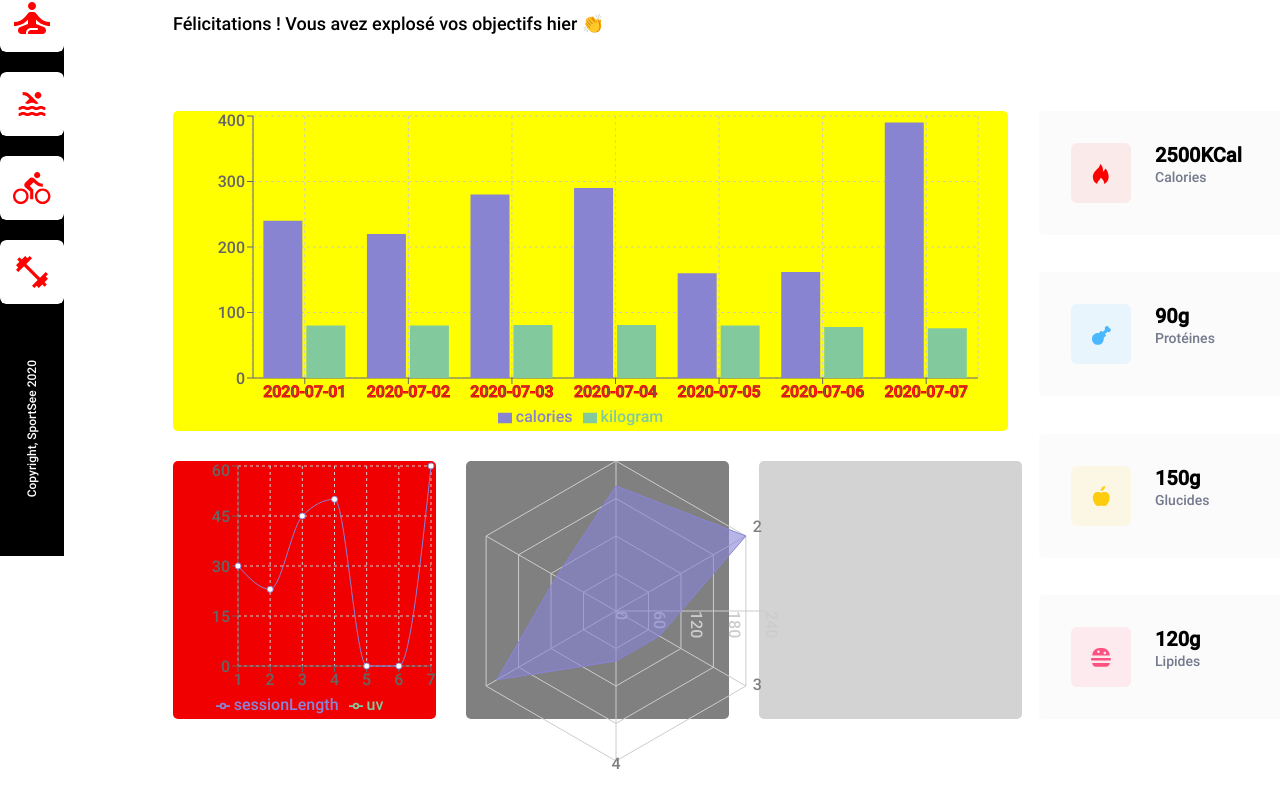
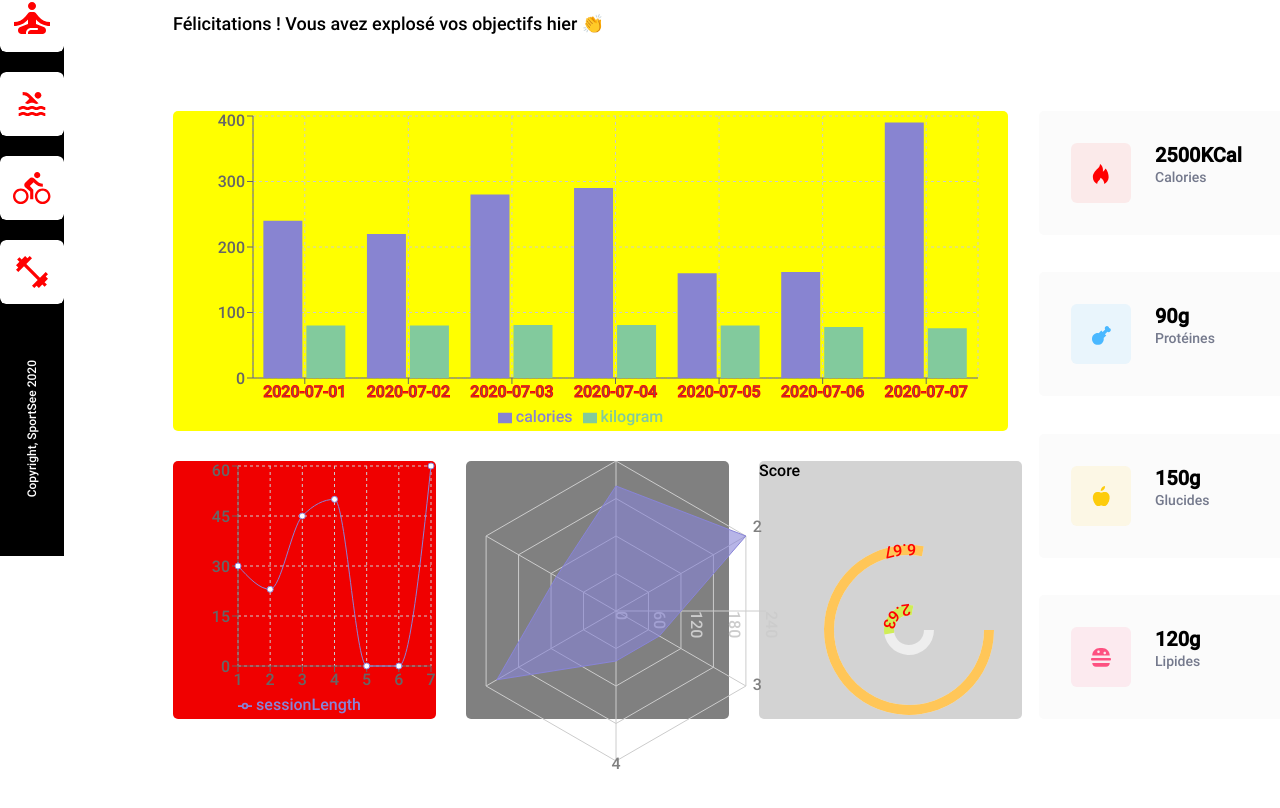
Before and after one commit to julienverley/sportSee, a React (Create React App) app: page / in a window 1280 px wide. Shown: the part 244-1052 px from the top of the page. Built offline with nearby package versions, Linux system fonts and the light colour scheme.

Commit message:
màj hebdo

```diff
--- a/src/components/Activity.js
+++ b/src/components/Activity.js
@@ -16,7 +16,7 @@ const Activity = () => {
   // .substr(0, 9) sur day : garder le dernier chiffre ?
   // .length : position du tableau ?
 
-  console.log(data.USER_ACTIVITY[0].sessions[0]);
+  console.log(data.USER_ACTIVITY[0].sessions);
 
   return (
     // <div>
--- a/src/components/Average.js
+++ b/src/components/Average.js
@@ -10,7 +10,7 @@ import {
   Legend,
 } from "recharts";
 
-console.log(data.USER_AVERAGE_SESSIONS[1].sessions[0]);
+console.log(data.USER_AVERAGE_SESSIONS[1].sessions);
 
 const Average = () => {
   return (
@@ -37,7 +37,6 @@ const Average = () => {
         stroke="#8884d8"
         activeDot={{ r: 8 }}
       />
-      <Line type="monotone" dataKey="uv" stroke="#82ca9d" />
     </LineChart>
   );
 };
--- a/src/components/Score.js
+++ b/src/components/Score.js
@@ -1,33 +1,76 @@
 import React from "react";
 import data from "../data";
-import { PieChart, Pie } from "recharts";
+import { RadialBarChart, RadialBar, Legend } from "recharts";
+
+const dataRadialBarChart = [
+  {
+    name: "50+",
+    uv: 2.63,
+    pv: 4800,
+    fill: "#d0ed57",
+  },
+  {
+    name: "unknow",
+    uv: 6.67,
+    pv: 4800,
+    fill: "#ffc658",
+  },
+];
+const style = {
+  top: 0,
+  left: 350,
+  lineHeight: "36px",
+};
 
 const Score = () => {
   console.log(data.USER_MAIN_DATA[0].todayScore);
   // if [0] todayScore
   // if [1] score
   return (
+    <div>
+      <div>Score</div>
+      <RadialBarChart
+        width={263}
+        height={258}
+        cx={150}
+        cy={150}
+        innerRadius={20}
+        outerRadius={140}
+        barSize={10}
+        data={dataRadialBarChart}
+        // data={data.USER_MAIN_DATA[0]}
+        startAngle={80}
+      >
+        <RadialBar
+          minAngle={15}
+          label={{ position: "insideStart", fill: "#FF0101" }}
+          background
+          clockWise
+          // dataKey="todayScore"
+          dataKey="uv"
+        />
+        <Legend
+          iconSize={10}
+          width={120}
+          height={140}
+          layout="vertical"
+          verticalAlign="middle"
+          wrapperStyle={style}
+        />
+      </RadialBarChart>
+    </div>
+
     // <div>{data.USER_MAIN_DATA[0].todayScore}</div>
-    <PieChart width={400} height={400}>
-      <Pie
-        data={data.USER_MAIN_DATA[0].todayScore}
-        dataKey="todayScore"
-        cx={200}
-        cy={200}
-        outerRadius={60}
-        fill="#8884d8"
-      />
-      {/* <Pie
-        data={data02}
-        dataKey="value"
-        cx={200}
-        cy={200}
-        innerRadius={70}
-        outerRadius={90}
-        fill="#82ca9d"
-        label
-      /> */}
-    </PieChart>
+    // <PieChart width={400} height={400}>
+    //   <Pie
+    //     data={data.USER_MAIN_DATA[0].todayScore}
+    //     dataKey="todayScore"
+    //     cx={200}
+    //     cy={200}
+    //     outerRadius={60}
+    //     fill="#8884d8"
+    //   />
+    // </PieChart>
   );
 };
 
--- a/src/data.js
+++ b/src/data.js
@@ -6,7 +6,8 @@ const USER_MAIN_DATA = [
       lastName: "Dovineau",
       age: 31,
     },
-    todayScore: 0.12,
+    // todayScore: 0.12,
+    todayScore: 12,
     keyData: {
       calorieCount: 1930,
       proteinCount: 155,
```
